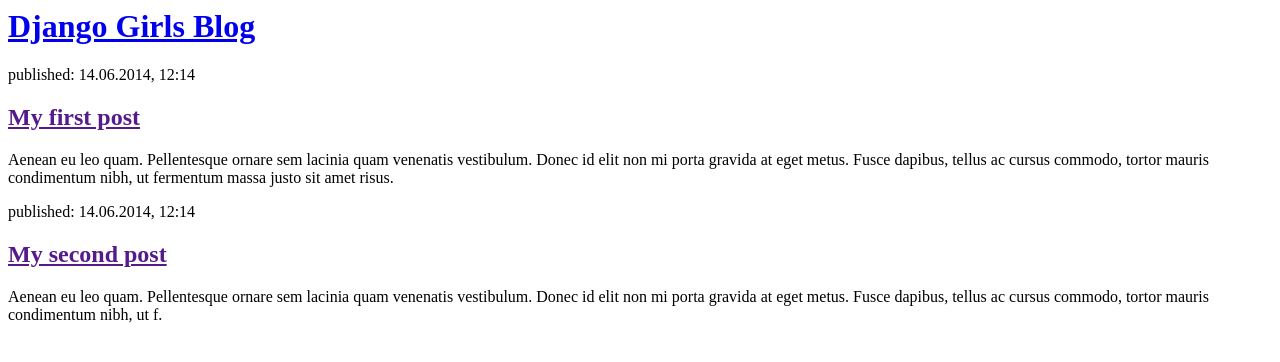
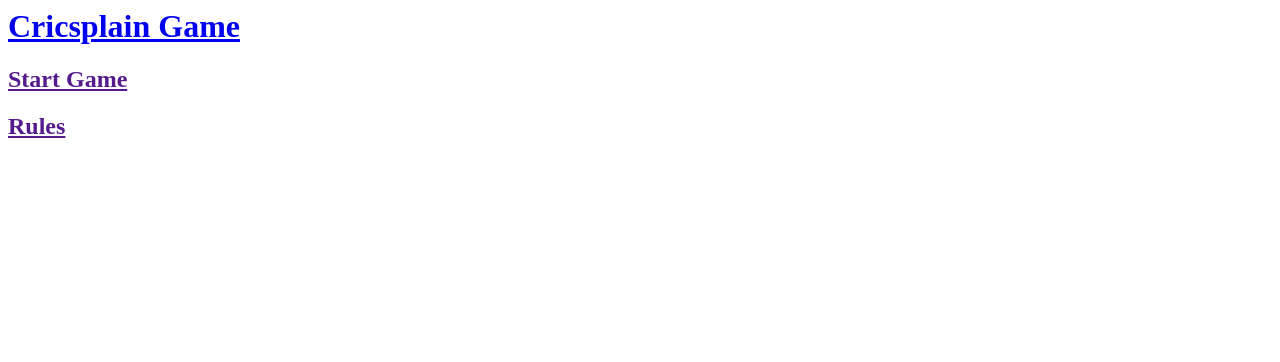
Before and after one commit to smcconvery/my-first-blog, a Django app: page / in a window 1280 px wide. Shown: the top 362 px of the page. Run offline with Django 3.2, Linux system fonts and the light colour scheme.

Commit message:
Changed to Cricsplain

```diff
--- a/blog/templates/blog/post_list.html
+++ b/blog/templates/blog/post_list.html
@@ -1,22 +1,16 @@
 <html>
     <head>
-        <title>Django Girls blog</title>
+        <title>Cricsplain</title>
     </head>
     <body>
         <div>
-            <h1><a href="/">Django Girls Blog</a></h1>
+            <h1><a href="/">Cricsplain Game</a></h1>
         </div>
 
         <div>
-            <p>published: 14.06.2014, 12:14</p>
-            <h2><a href="">My first post</a></h2>
-            <p>Aenean eu leo quam. Pellentesque ornare sem lacinia quam venenatis vestibulum. Donec id elit non mi porta gravida at eget metus. Fusce dapibus, tellus ac cursus commodo, tortor mauris condimentum nibh, ut fermentum massa justo sit amet risus.</p>
+            <h2><a href="">Start Game</a></h2>
         </div>
 
         <div>
-            <p>published: 14.06.2014, 12:14</p>
-            <h2><a href="">My second post</a></h2>
-            <p>Aenean eu leo quam. Pellentesque ornare sem lacinia quam venenatis vestibulum. Donec id elit non mi porta gravida at eget metus. Fusce dapibus, tellus ac cursus commodo, tortor mauris condimentum nibh, ut f.</p>
+            <h2><a href=""">Rules</a></h2>
         </div>
-    </body>
-</html>
```
